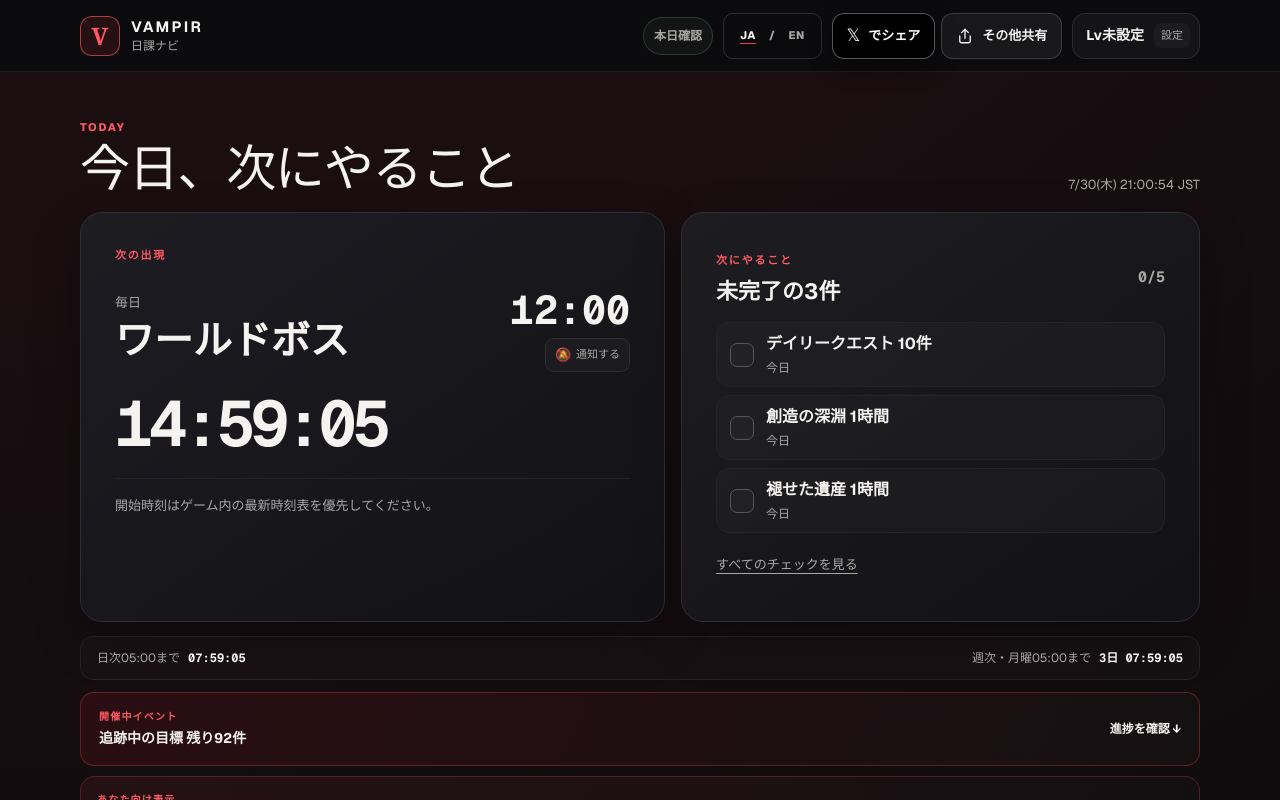
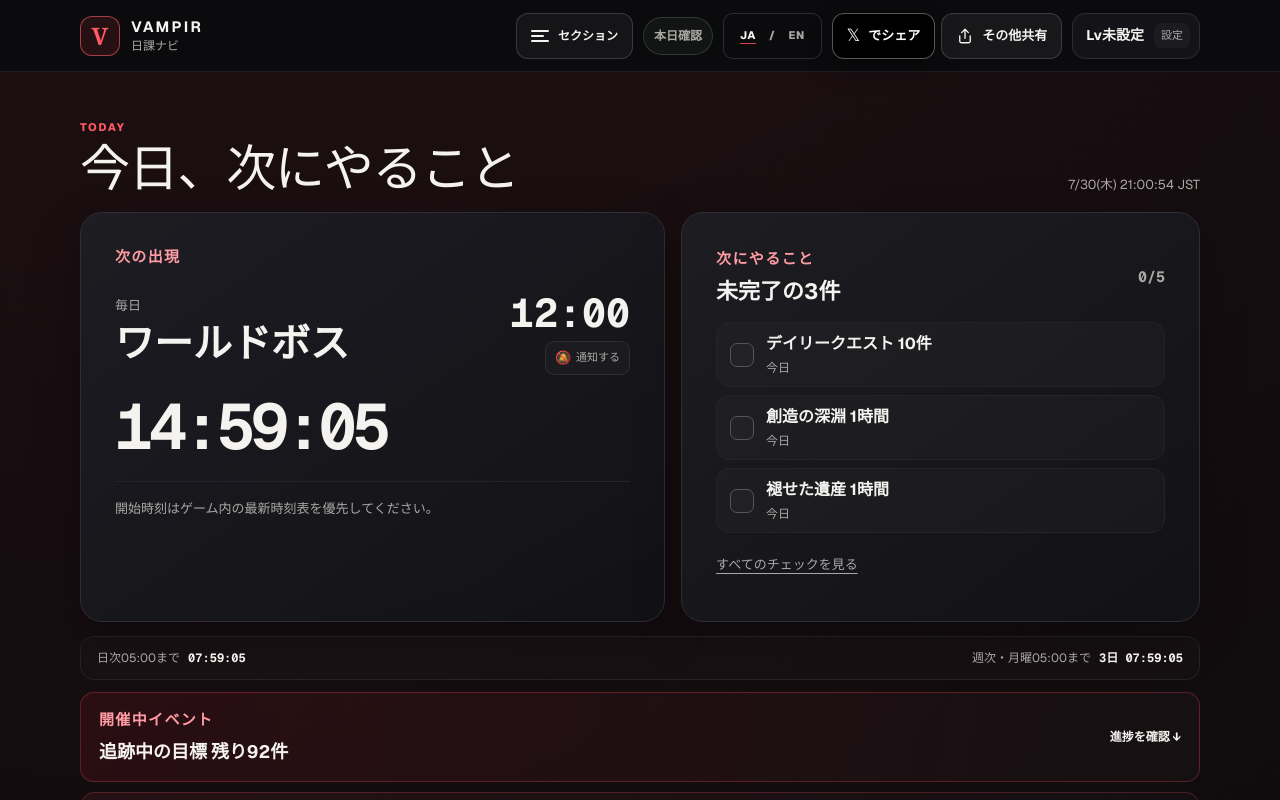
Before and after one commit to Ranats/vampir-support-hub, a Next.js app: page / in a window 1280 px wide. Shown: the top 800 px of the page. Built offline with nearby package versions, Linux system fonts and the light colour scheme.

Commit message:
Improve section navigation

```diff
--- a/app/HomeClient.tsx
+++ b/app/HomeClient.tsx
@@ -18,6 +18,7 @@ import {
 } from "./progress-cycle";
 import SettingsSheet from "./SettingsSheet";
 import ShareMenu from "./ShareMenu";
+import SectionMenu from "./SectionMenu";
 import {
   CUSTOM_ROUTINES_KEY,
   DEFAULT_ROUTINE_PREFERENCES,
@@ -1338,6 +1339,7 @@ export default function HomeClient({
           <span><strong>VAMPIR</strong><small>{en ? "Daily Navigator" : "日課ナビ"}</small></span>
         </a>
         <div className="header-tools">
+          <SectionMenu locale={locale} />
           <a
             className={`verified${informationIsStale ? " stale" : ""}`}
             href="#info"
@@ -1841,6 +1843,7 @@ export default function HomeClient({
         <a href="#checklists">{en ? "Check" : "チェック"}</a>
         <a href="#clan">{en ? "Clan" : "クラン"}</a>
         <a href="#schedule">{en ? "Times" : "時刻"}</a>
+        <a href="#events">{en ? "Events" : "イベント"}</a>
         <a href="#info">{en ? "Info" : "情報"}</a>
       </nav>
     </main>
--- /dev/null
+++ b/app/SectionMenu.tsx
@@ -0,0 +1,79 @@
+"use client";
+
+import { useEffect, useId, useRef, useState } from "react";
+import type { Locale } from "./localization";
+
+const SECTIONS = [
+  { href: "#today", code: "01", ja: "今日やること", en: "Today" },
+  { href: "#checklists", code: "02", ja: "日課・週課", en: "Checklists" },
+  { href: "#clan", code: "03", ja: "クラン予定", en: "Clan plans" },
+  { href: "#schedule", code: "04", ja: "次の出現予定", en: "Spawn times" },
+  { href: "#events", code: "05", ja: "イベント進捗", en: "Event progress" },
+  { href: "#info", code: "06", ja: "情報源・運営情報", en: "Sources and site info" },
+] as const;
+
+export default function SectionMenu({ locale = "ja" }: { locale?: Locale }) {
+  const en = locale === "en";
+  const menuId = useId();
+  const rootRef = useRef<HTMLDivElement>(null);
+  const triggerRef = useRef<HTMLButtonElement>(null);
+  const [open, setOpen] = useState(false);
+
+  useEffect(() => {
+    if (!open) return;
+
+    const handlePointerDown = (event: PointerEvent) => {
+      if (!rootRef.current?.contains(event.target as Node)) setOpen(false);
+    };
+    const handleKeyDown = (event: KeyboardEvent) => {
+      if (event.key !== "Escape") return;
+      setOpen(false);
+      triggerRef.current?.focus();
+    };
+
+    document.addEventListener("pointerdown", handlePointerDown);
+    document.addEventListener("keydown", handleKeyDown);
+    return () => {
+      document.removeEventListener("pointerdown", handlePointerDown);
+      document.removeEventListener("keydown", handleKeyDown);
+    };
+  }, [open]);
+
+  return (
+    <div className="section-menu-control" ref={rootRef}>
+      <button
+        className="section-menu-trigger"
+        ref={triggerRef}
+        type="button"
+        aria-label={en ? "Open section navigation" : "セクション一覧を開く"}
+        aria-expanded={open}
+        aria-controls={menuId}
+        onClick={() => setOpen((current) => !current)}
+      >
+        <span className="section-menu-icon" aria-hidden="true"><i /><i /><i /></span>
+        <span>{en ? "Sections" : "セクション"}</span>
+      </button>
+
+      <nav
+        className="section-menu-panel"
+        id={menuId}
+        aria-label={en ? "Page sections" : "ページ内セクション"}
+        hidden={!open}
+      >
+        <div className="section-menu-heading">
+          <strong>{en ? "Jump to a section" : "見たい項目へ移動"}</strong>
+          <small>{en ? "Go directly to any main area" : "主要な6項目へすぐ移動できます"}</small>
+        </div>
+        <div className="section-menu-links">
+          {SECTIONS.map((section) => (
+            <a href={section.href} key={section.href} onClick={() => setOpen(false)}>
+              <span>{section.code}</span>
+              <strong>{en ? section.en : section.ja}</strong>
+              <b aria-hidden="true">↓</b>
+            </a>
+          ))}
+        </div>
+      </nav>
+    </div>
+  );
+}
--- a/app/globals.css
+++ b/app/globals.css
@@ -129,6 +129,129 @@ summary:focus-visible {
   gap: 10px;
 }
 
+.section-menu-control {
+  position: relative;
+}
+
+.section-menu-trigger {
+  display: inline-flex;
+  min-height: 46px;
+  align-items: center;
+  justify-content: center;
+  gap: 9px;
+  padding: 0 14px;
+  border: 1px solid rgba(255, 255, 255, 0.16);
+  border-radius: 12px;
+  color: var(--text);
+  background: rgba(255, 255, 255, 0.045);
+  cursor: pointer;
+  font: inherit;
+  font-size: 12px;
+  font-weight: 800;
+  transition: border-color 160ms ease, background 160ms ease, transform 160ms ease;
+}
+
+.section-menu-trigger:hover,
+.section-menu-trigger[aria-expanded="true"] {
+  border-color: rgba(255, 90, 100, 0.58);
+  background: var(--accent-soft);
+  transform: translateY(-1px);
+}
+
+.section-menu-icon {
+  display: grid;
+  width: 18px;
+  gap: 3px;
+}
+
+.section-menu-icon i {
+  display: block;
+  height: 2px;
+  border-radius: 999px;
+  background: currentColor;
+}
+
+.section-menu-icon i:nth-child(2) {
+  width: 13px;
+}
+
+.section-menu-panel {
+  position: absolute;
+  z-index: 40;
+  top: calc(100% + 12px);
+  right: 0;
+  width: min(390px, calc(100vw - 32px));
+  padding: 10px;
+  border: 1px solid rgba(255, 255, 255, 0.13);
+  border-radius: 18px;
+  background: rgba(21, 21, 25, 0.98);
+  box-shadow: 0 24px 70px rgba(0, 0, 0, 0.54);
+  backdrop-filter: blur(20px);
+}
+
+.section-menu-panel[hidden] {
+  display: none;
+}
+
+.section-menu-heading {
+  display: flex;
+  flex-direction: column;
+  gap: 3px;
+  padding: 8px 9px 12px;
+}
+
+.section-menu-heading strong {
+  font-size: 15px;
+}
+
+.section-menu-heading small {
+  color: var(--muted);
+  font-size: 11px;
+}
+
+.section-menu-links {
+  display: grid;
+  grid-template-columns: repeat(2, minmax(0, 1fr));
+  gap: 5px;
+}
+
+.section-menu-links a {
+  display: grid;
+  min-width: 0;
+  min-height: 56px;
+  grid-template-columns: 26px minmax(0, 1fr) 14px;
+  align-items: center;
+  gap: 7px;
+  padding: 8px 9px;
+  border-radius: 11px;
+  color: var(--text);
+  text-decoration: none;
+}
+
+.section-menu-links a:hover,
+.section-menu-links a:focus-visible {
+  background: rgba(255, 255, 255, 0.07);
+}
+
+.section-menu-links a > span {
+  color: var(--accent-strong);
+  font-family: var(--font-geist-mono), monospace;
+  font-size: 10px;
+}
+
+.section-menu-links a > strong {
+  overflow: hidden;
+  font-size: 12px;
+  text-overflow: ellipsis;
+  white-space: nowrap;
+}
+
+.section-menu-links a > b {
+  color: var(--muted);
+  font-size: 12px;
+  transform: rotate(-90deg);
+}
+
 .language-switch {
   display: inline-flex;
   min-height: 36px;
@@ -445,13 +568,20 @@ summary:focus-visible {
   text-align: right;
 }
 
-.eyebrow,
-.card-label {
+.eyebrow {
   color: var(--accent-strong);
   font-size: 11px;
   font-weight: 800;
   letter-spacing: 0.16em;
   text-transform: uppercase;
+}
+
+.card-label {
+  color: #ff9ca3;
+  font-size: clamp(13px, 1.3vw, 15px);
+  font-weight: 850;
+  letter-spacing: 0.09em;
+  line-height: 1.3;
 }
 
 .today-grid {
@@ -1211,15 +1341,15 @@ summary:focus-visible {
 }
 
 .event-focus-strip small {
-  margin-bottom: 4px;
-  color: var(--accent-strong);
-  font-size: 10px;
-  font-weight: 800;
-  letter-spacing: 0.12em;
+  margin-bottom: 6px;
+  color: #ff9ca3;
+  font-size: clamp(13px, 1.3vw, 15px);
+  font-weight: 850;
+  letter-spacing: 0.09em;
 }
 
 .event-focus-strip strong {
-  font-size: 14px;
+  font-size: clamp(15px, 1.6vw, 18px);
 }
 
 .event-focus-strip > b {
@@ -3101,6 +3231,14 @@ summary:focus-visible {
     justify-content: space-between;
   }
 
+  .section-menu-panel {
+    position: fixed;
+    top: 76px;
+    right: 16px;
+    left: 16px;
+    width: auto;
+  }
+
   .section-block {
     margin-top: 58px;
   }
@@ -3129,6 +3267,17 @@ summary:focus-visible {
   }
 }
 
+@media (max-width: 1080px) and (min-width: 561px) {
+  .section-menu-trigger {
+    min-width: 46px;
+    padding-inline: 12px;
+  }
+
+  .section-menu-trigger > span:last-child {
+    display: none;
+  }
+}
+
 @media (max-width: 560px) {
   html {
     scroll-padding-top: 78px;
@@ -3206,6 +3355,10 @@ summary:focus-visible {
 
   .site-header {
     align-items: center;
+  }
+
+  .section-menu-control {
+    display: none;
   }
 
   .site-header .brand > span:last-child,
@@ -3531,7 +3684,7 @@ summary:focus-visible {
     bottom: 10px;
     left: 10px;
     display: grid;
-    grid-template-columns: repeat(5, minmax(0, 1fr));
+    grid-template-columns: repeat(6, minmax(0, 1fr));
     gap: 4px;
     padding: 5px;
     border: 1px solid var(--line);
@@ -3548,7 +3701,7 @@ summary:focus-visible {
     place-items: center;
     border-radius: 11px;
     color: var(--muted);
-    font-size: 12px;
+    font-size: 11px;
     font-weight: 700;
     text-decoration: none;
   }
```
Also changed, not shown: 2 other files (tests, documents, lock files or other folders).
